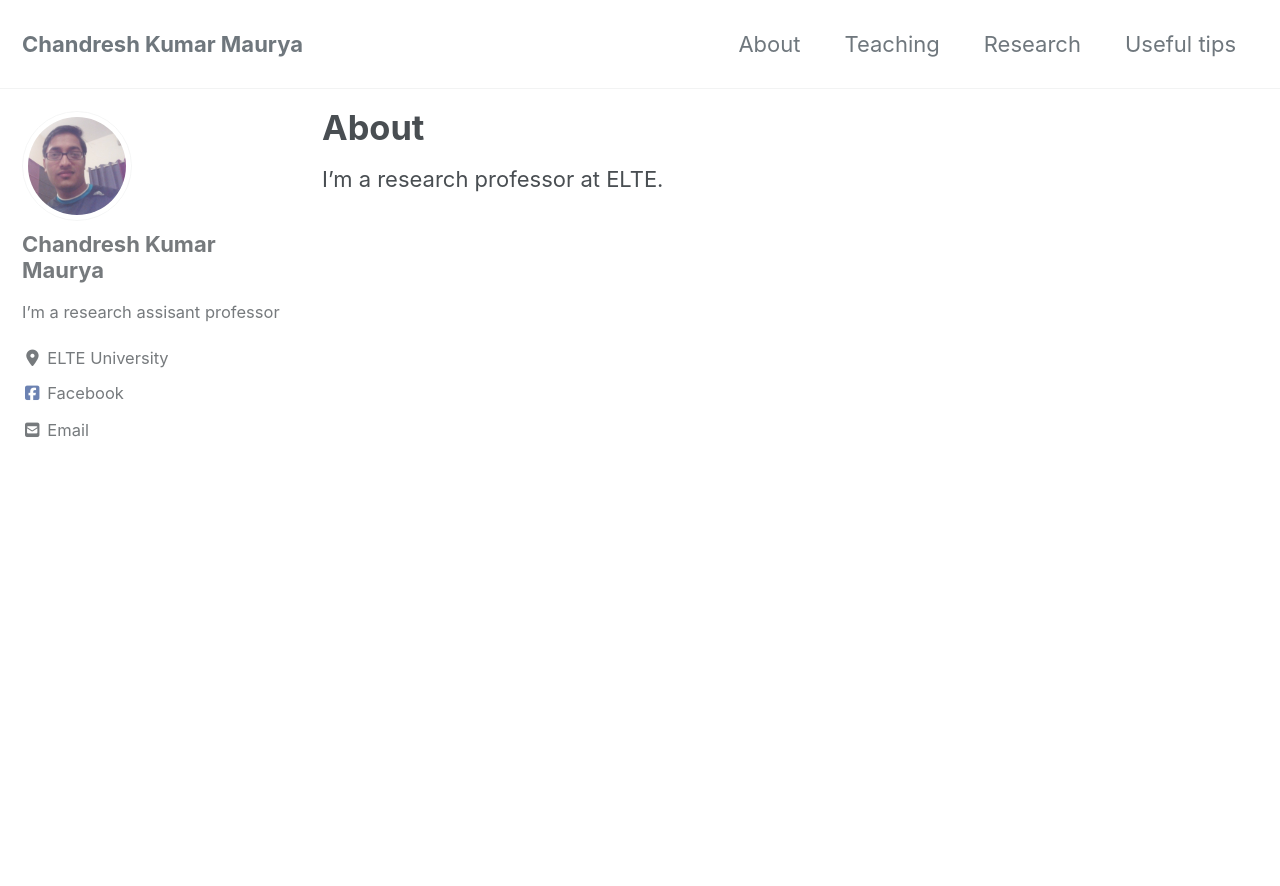
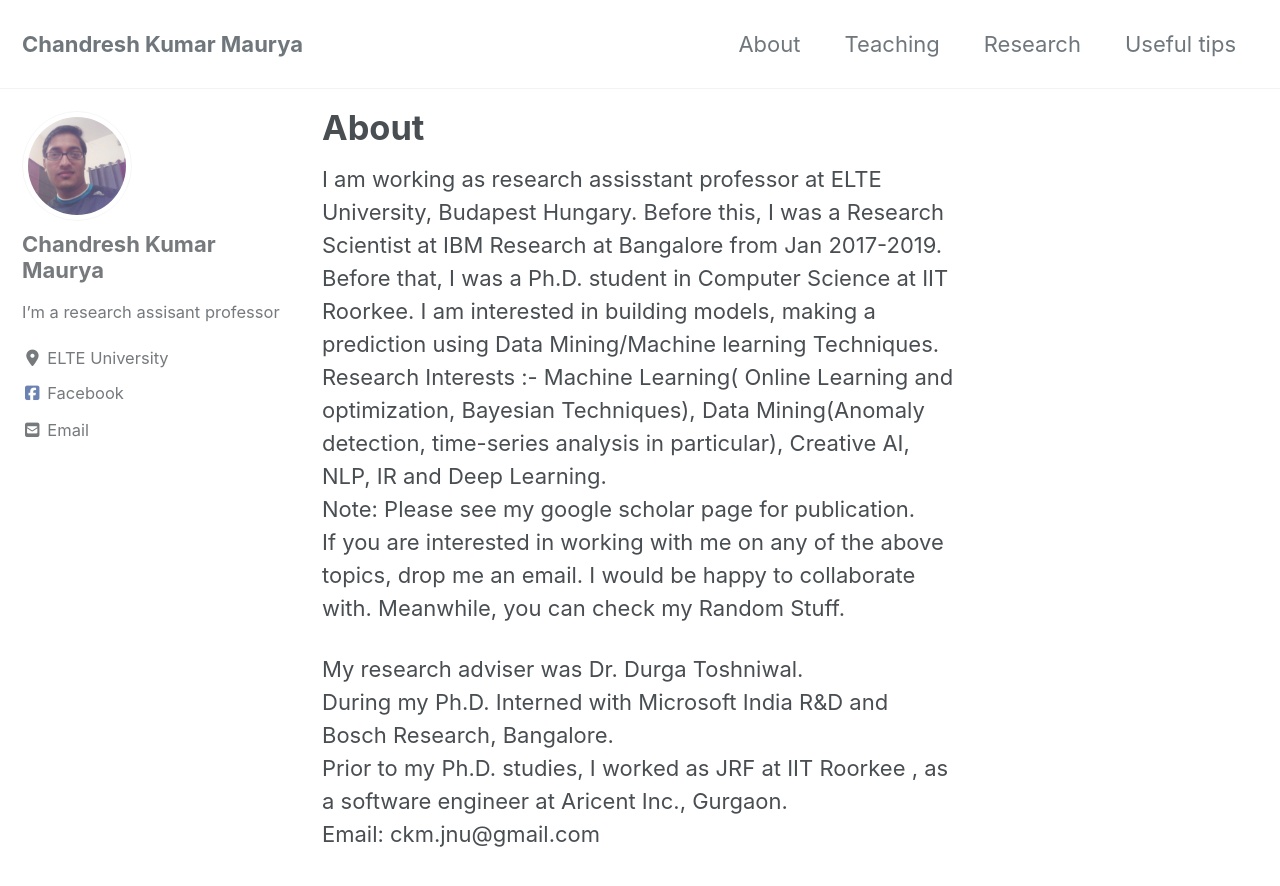
Before and after one commit to chandreshiit/oldsite, a Jekyll site: the page built from _pages/about.md, in a window 1280 px wide and 900 px high. Shown: the top 886 px of the window. Built offline with Jekyll 4.4.1, drawn with Linux system fonts in a browser that asks for light colours; cached includes are drawn as plain includes; nearby versions of some CDN libraries.

```diff
--- a/_pages/about.md
+++ b/_pages/about.md
@@ -2,5 +2,12 @@
 title: "About"
 permalink: /about/
 ---
+I am working as research assisstant professor at ELTE University, Budapest Hungary. Before this, I was a Research Scientist at IBM Research at Bangalore from Jan 2017-2019.  Before that, I was a Ph.D. student in Computer Science at IIT Roorkee. I am interested in building models, making a prediction using Data Mining/Machine learning Techniques.
+Research Interests :- Machine Learning( Online Learning and optimization, Bayesian Techniques), Data Mining(Anomaly detection, time-series analysis in particular), Creative AI, NLP, IR and Deep Learning.
+Note: Please see my google scholar   page  for publication.
+If you are interested in working with me on any of the above topics, drop me an email. I would be happy to collaborate with. Meanwhile, you can check my Random Stuff.
 
-I'm a research professor at ELTE.
+My research adviser was Dr. Durga Toshniwal.
+During my Ph.D. Interned with Microsoft India R&D and Bosch Research, Bangalore.
+Prior to my Ph.D. studies, I worked as JRF at IIT Roorkee , as a software engineer at Aricent Inc., Gurgaon.
+Email: ckm.jnu@gmail.com
```
